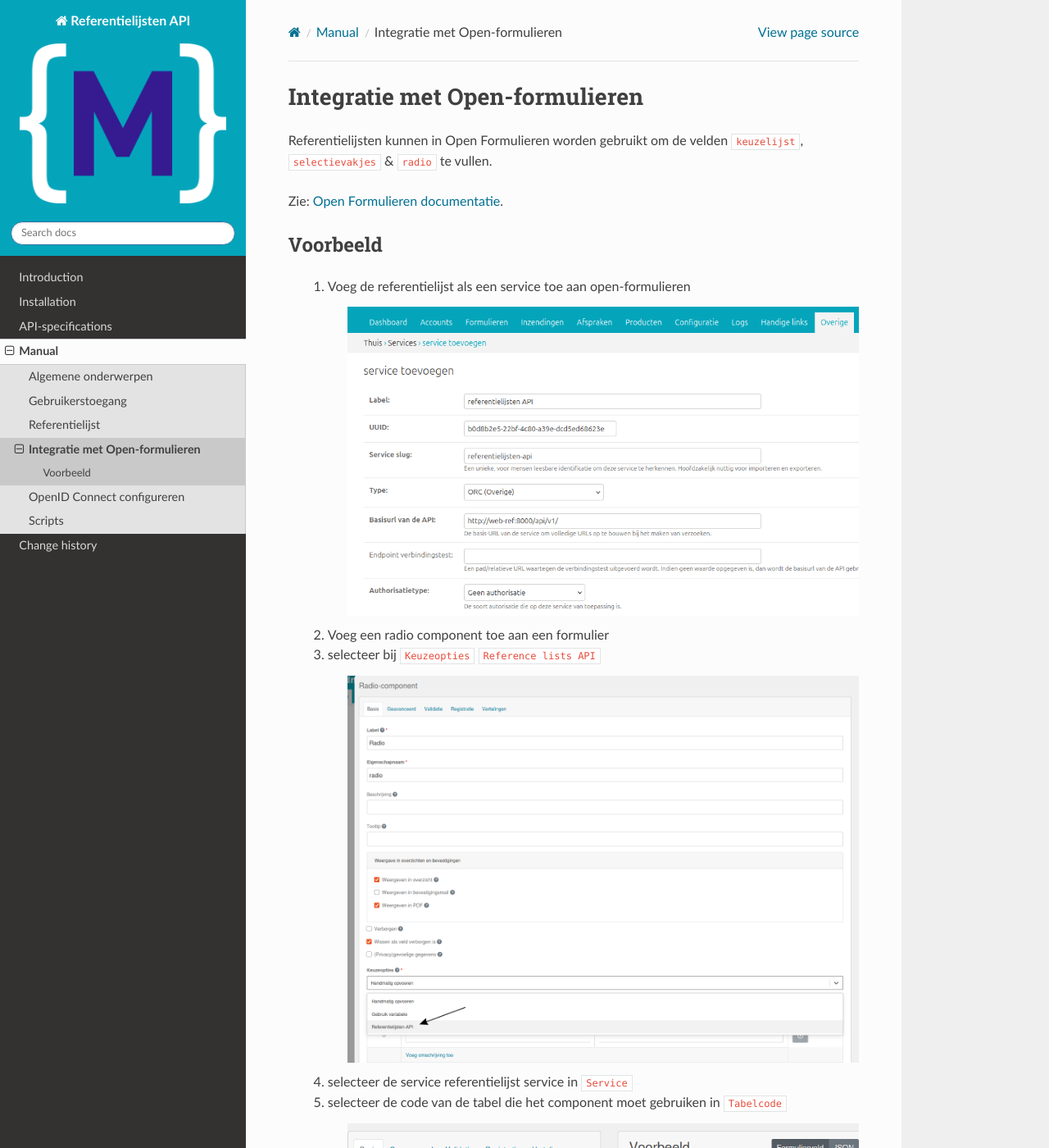
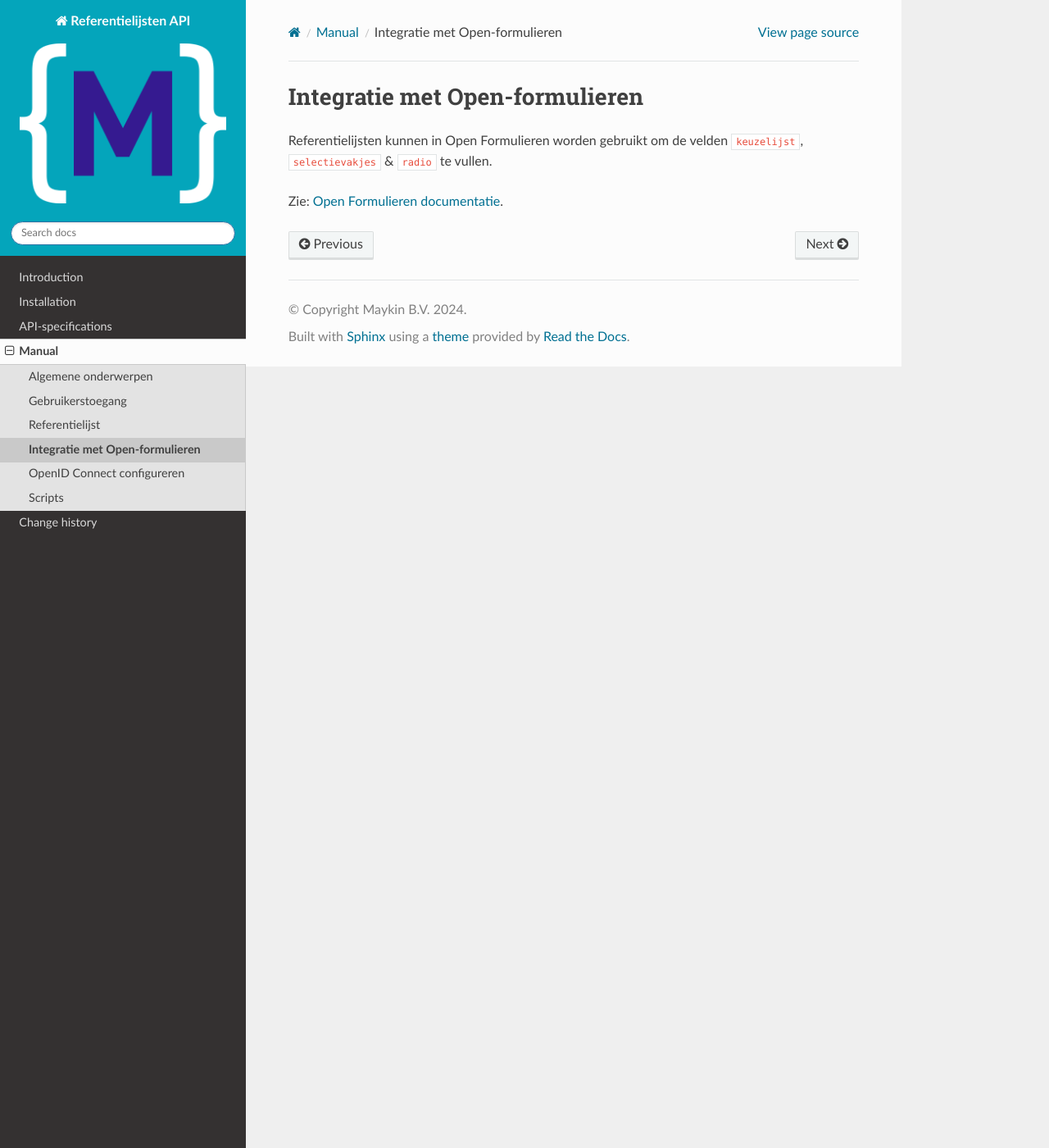
Before and after one commit to maykinmedia/referentielijsten, a Sphinx documentation site: the page built from docs/manual/open-forms.rst, in a window 1280 px wide and 1400 px high. Shown: the whole window at 82% size. Built offline with Sphinx 7.4.7 and the Read the Docs theme 3.1.0, drawn with Linux system fonts in a browser that asks for light colours; some of the changed text lies outside the part shown.

Commit message:
:memo: [#147] remove open forms integration example

```diff
--- a/docs/manual/open-forms.rst
+++ b/docs/manual/open-forms.rst
@@ -6,37 +6,3 @@ Integratie met Open-formulieren
 Referentielijsten kunnen in Open Formulieren worden gebruikt om de velden ``keuzelijst``, ``selectievakjes`` & ``radio`` te vullen.
 
 Zie: `Open Formulieren documentatie <https://open-forms.readthedocs.io/en/stable/manual/forms/form_fields.html#id3>`_.
-
-
-
-
-Voorbeeld
-~~~~~~~~~
-
-    #. Voeg de referentielijst als een service toe aan open-formulieren
-
-        .. image:: assets/service.png
-            :width: 100%
-            :alt: Service
-
-
-    #. Voeg een radio component toe aan een formulier
-    #. selecteer bij ``Keuzeopties`` ``Reference lists API``
-
-        .. image:: assets/radio.png
-            :width: 100%
-            :alt: Radio
-
-    #. selecteer de service referentielijst service in ``Service``
-    #. selecteer de code van de tabel die het component moet gebruiken in ``Tabelcode``
-
-        .. image:: assets/tabelcode.png
-            :width: 100%
-            :alt: Tabelcode
-
-    #. sla het component op.
-    #. In het formulier worden de items uit de tabel in de radio component geladen.
-
-        .. image:: assets/form.png
-            :width: 100%
-            :alt: Form
```
Also changed, not shown: docs/manual/assets/form.png (deleted), docs/manual/assets/radio.png (deleted), docs/manual/assets/service.png (deleted), docs/manual/assets/tabelcode.png (deleted).
